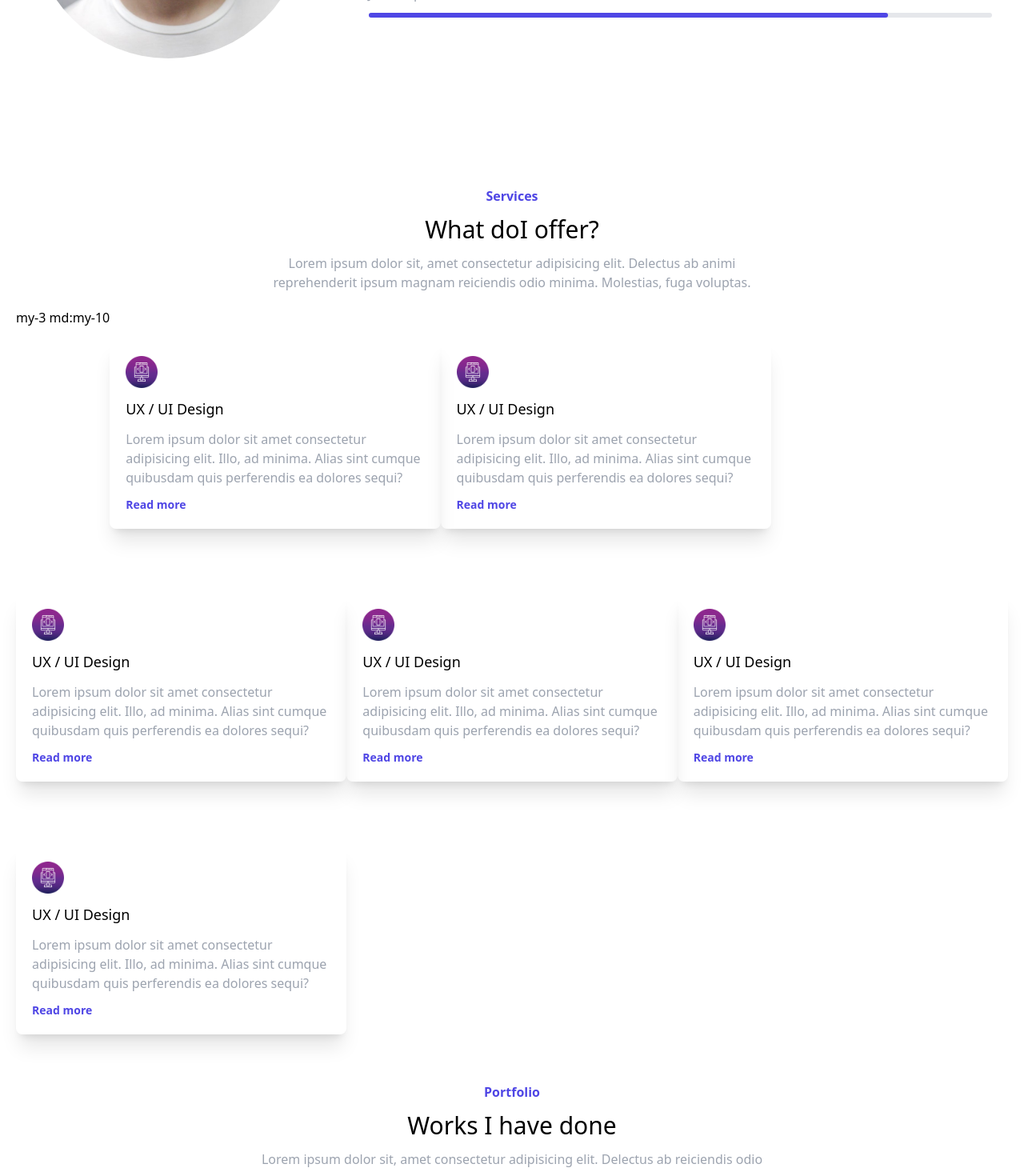
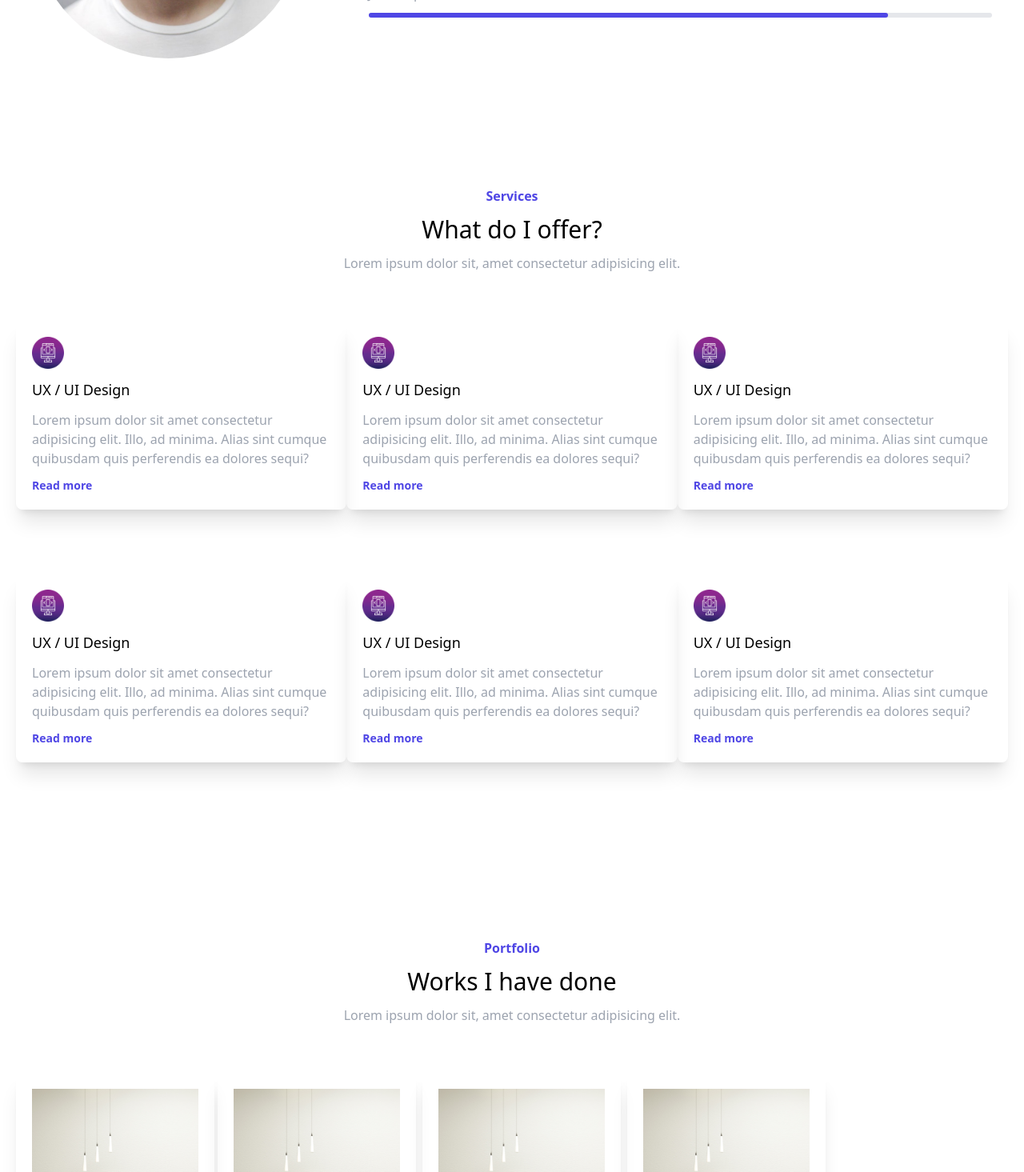
Before and after one commit to jonnydevs/portfolio-tailwind, a React (Vite) app: page / in a window 1280 px wide. Shown: the part 1330-2795 px from the top of the page at 80% size. Built offline with nearby package versions, Linux system fonts and the light colour scheme.

Commit message:
Complete v1 of the application.

```diff
--- a/src/App.jsx
+++ b/src/App.jsx
@@ -4,19 +4,14 @@ import dots from "./assets/dots.png";
 import logo from "./assets/logo.png";
 import portrait from "./assets/portrait.png";
 import icon from "./assets/icon.png";
-import item from "./assets/item.png";<img src={item} alt="" />
+import item from "./assets/item.png";
+import facebook from "./assets/facebook.png";
+import twitter from "./assets/twitter.png";
+import linkedin from "./assets/linkedin.png";
+import instagram from "./assets/instagram.png";
 import { FaBars } from "react-icons/fa";
-// import { useEffect } from "react";
-// import { init } from "ityped";
 
 function App() {
-  // useEffect(() => {
-  //   const myElement = document.querySelector("#text");
-  //   init(myElement, {
-  //     showCursor: false,
-  //     strings: ["Developer", "Designer"],
-  //   });
-  // },[]);
   return (
     <div className=" font-sans">
       <div className=" h-96 lg:h-screen bg-gradient-to-t from-indigo-200 overflow-hidden relative">
@@ -33,16 +28,19 @@ function App() {
                 <a href="#">Home</a>
               </li>
               <li className=" hover:text-gray-500">
-                <a href="#">About me</a>
+                <a href="#about">About me</a>
               </li>
               <li className=" hover:text-gray-500">
-                <a href="#">services</a>
+                <a href="#services">services</a>
               </li>
               <li className=" hover:text-gray-500">
-                <a href="#">works</a>
+                <a href="#works">works</a>
+              </li>
+              <li className=" hover:text-gray-500">
+                <a href="#contact">contact</a>
               </li>
             </ul>
-            <img src={moon} alt="" className="hidden md:block" />
+            <img src={moon} alt="" className="hidden md:block w-10 cursor-pointer" />
             <div>
               <FaBars className=" cursor-pointer md:hidden z-20" />
             </div>
@@ -51,13 +49,16 @@ function App() {
                 <a href="#">Home</a>
               </li>
               <li className=" ">
-                <a href="#">About me</a>
+                <a href="#about">About me</a>
               </li>
               <li className=" ">
-                <a href="#">services</a>
+                <a href="#services">services</a>
               </li>
               <li className=" ">
-                <a href="#">works</a>
+                <a href="#works">works</a>
+              </li>
+              <li className=" ">
+                <a href="#contact">contact</a>
               </li>
             </ul>
           </div>
@@ -90,7 +91,7 @@ function App() {
           Hire me
         </a>
       </div>
-      <div className=" px-10">
+      <div className=" px-10" id="about">
         <div className=" container mx-auto py-40 flex flex-col-reverse lg:flex-row items-center gap-20">
           <div className=" relative">
             <img
@@ -126,20 +127,16 @@ function App() {
           </div>
         </div>
       </div>
-      <div>
+      <div id="services">
         <div className=" container mx-auto">
           <div className=" flex flex-col gap-3 items-center">
             <h1 className=" text-indigo-600 font-bold">Services</h1>
-            <h1 className=" text-3xl">What doI offer?</h1>
+            <h1 className=" text-3xl">What do I offer?</h1>
             <p className=" text-gray-400 w-1/2 text-center">
-              Lorem ipsum dolor sit, amet consectetur adipisicing elit. Delectus
-              ab animi reprehenderit ipsum magnam reiciendis odio minima.
-              Molestias, fuga voluptas.
+              Lorem ipsum dolor sit, amet consectetur adipisicing elit.
             </p>
           </div>
           <div className=" p-5 flex flex-wrap">
-            {" "}
-            my-3 md:my-10
             <div className=" w-full md:w-4/12 shadow-xl rounded-lg p-5 flex flex-col gap-3 my-3 md:my-10">
               <img src={icon} alt="" className=" w-10" />
               <h1 className=" font-medium text-lg">UX / UI Design</h1>
@@ -215,14 +212,13 @@ function App() {
           </div>
         </div>
       </div>
-      <div>
+      <div className=" py-40 mx-auto" id="works">
         <div className=" container mx-auto">
           <div className=" flex flex-col gap-3 items-center">
             <h1 className=" text-indigo-600 font-bold">Portfolio</h1>
             <h1 className=" text-3xl">Works I have done</h1>
             <p className=" text-gray-400 w-1/2 text-center">
-              Lorem ipsum dolor sit, amet consectetur adipisicing elit. Delectus
-              ab reiciendis odio minima. Molestias, fuga voluptas.
+              Lorem ipsum dolor sit, amet consectetur adipisicing elit.
             </p>
           </div>
           <div className=" p-5 flex flex-wrap">
@@ -253,14 +249,13 @@ function App() {
           </div>
         </div>
       </div>
-      <div>
+      <div id="contact">
         <div className=" container mx-auto">
           <div className=" flex flex-col gap-3 items-center">
             <h1 className=" text-indigo-600 font-bold">Contact</h1>
             <h1 className=" text-3xl">Have a question?</h1>
             <p className=" text-gray-400 w-1/2 text-center">
-              Lorem ipsum dolor sit, amet consectetur adipisicing elit. Delectus
-              ab reiciendis odio minima. Molestias, fuga voluptas.
+              Lorem ipsum dolor sit, amet consectetur adipisicing elit.
             </p>
           </div>
           <form className=" flex flex-col gap-5 items-center mt-5 p-8">
@@ -280,8 +275,27 @@ function App() {
               placeholder=" I would like...."
               className=" p-2 w-full md:w-1/2 ring-1 ring-indigo-300 rounded-sm"
             ></textarea>
-            <button className=" w-1/2 bg-indigo-600 text-white font-medium px-3 py-2 cursor-pointer rounded-md">Submit</button>
+            <button className=" w-1/2 bg-indigo-600 text-white font-medium px-3 py-2 cursor-pointer rounded-md">
+              Submit
+            </button>
           </form>
+        </div>
+      </div>
+      <div className=" w-full bg-gray-800">
+        <div className=" container mx-auto py-5 flex justify-between items-center">
+          <div className=" flex items-center gap-2">
+            <img src={logo} alt="" className=" w-8" />
+            <span className=" text-2xl font-bold text-white">Jonnydevs</span>
+          </div>
+          <span className=" hidden md:block font-medium text-white">
+            &copy; 2023 Developed by Jonnydevs
+          </span>
+          <div className=" flex gap-2">
+            <img className=" w-4 cursor-pointer" src={facebook} alt="" />
+            <img className=" w-4 cursor-pointer" src={instagram} alt="" />
+            <img className=" w-4 cursor-pointer" src={twitter} alt="" />
+            <img className=" w-4 cursor-pointer" src={linkedin} alt="" />
+          </div>
         </div>
       </div>
     </div>
--- a/tailwind.config.js
+++ b/tailwind.config.js
@@ -1,5 +1,6 @@
 /** @type {import('tailwindcss').Config} */
 export default {
+  darkMode: "class",
   content: ["./index.html", "./src/**/*.{js,ts,jsx,tsx}"],
   theme: {
     extend: {
```
